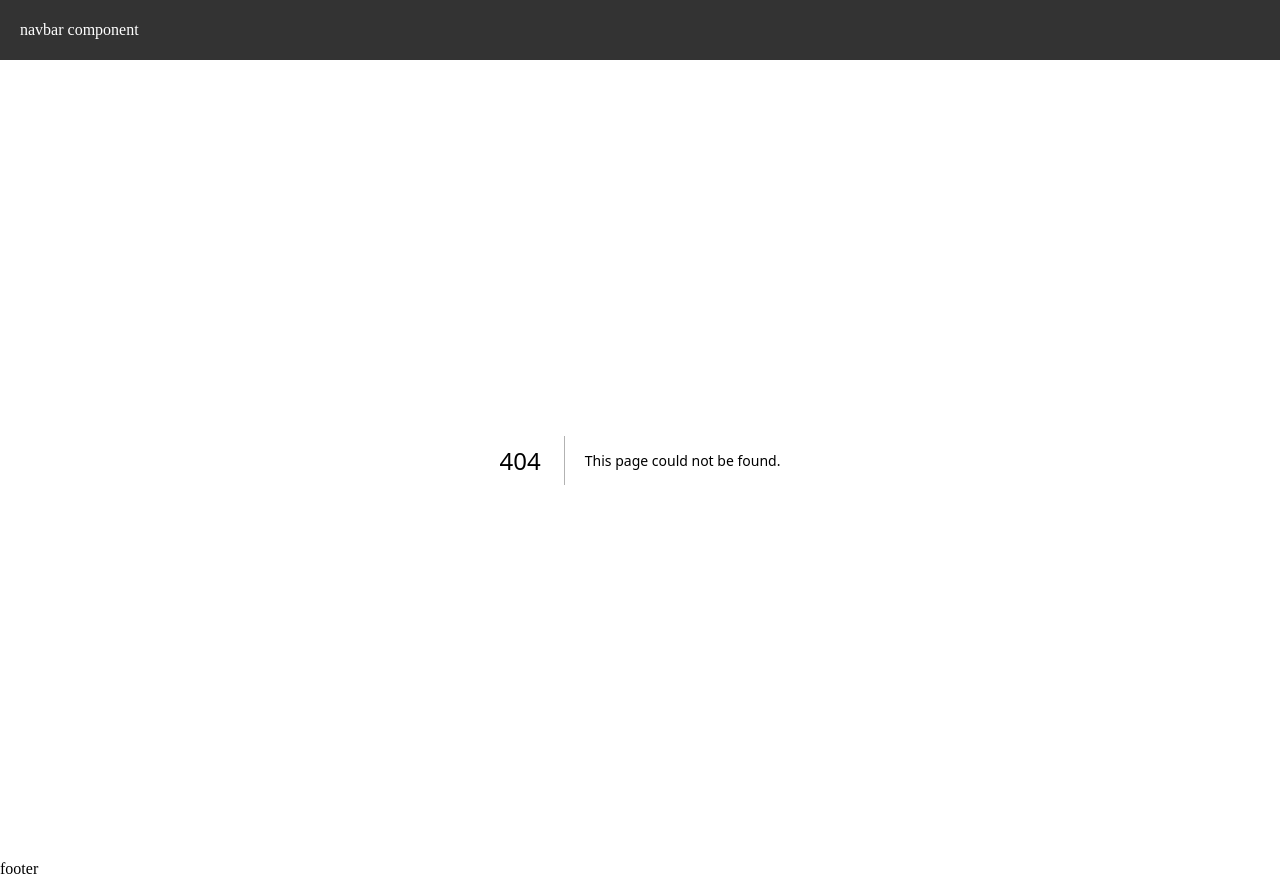
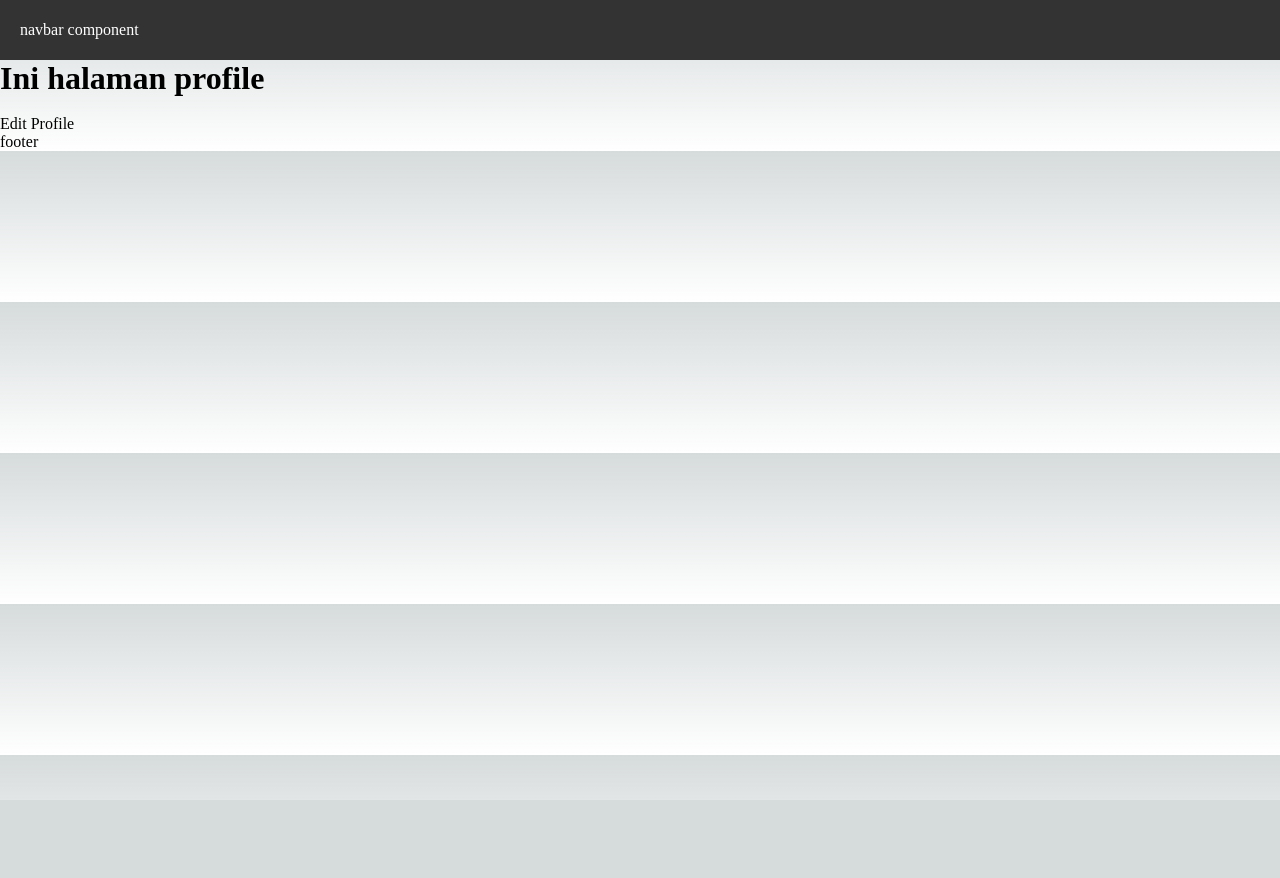
Before and after one commit to NathanaelGracedo/pemrograman-berbasis-framework, a Next.js app in the folder jobsheet3-page-layout/my-app/: page /profile in a window 1280 px wide. Before the commit this address had no page. After the commit the page ends 800 px from the top, so only its background shows below. Built offline with nearby package versions, Linux system fonts and the light colour scheme.

Commit message:
Jobsheet 3 - Tugas Praktikum 1 - Routing halaman profile dan edit_profile

```diff
--- /dev/null
+++ b/jobsheet3-page-layout/my-app/src/pages/profile/index.tsx
@@ -0,0 +1,12 @@
+import Link from "next/link";
+
+const ProfilPage = () => {
+    return (
+        <div>
+           <h1>Ini halaman profile</h1> <br />
+            <Link href="/profile/edit_profile">Edit Profile</Link>
+        </div>
+    );
+};
+
+export default ProfilPage;
```
Also changed, not shown: jobsheet3-page-layout/my-app/src/pages/profile/edit_profile/index.tsx (added, +9 -0 lines).
